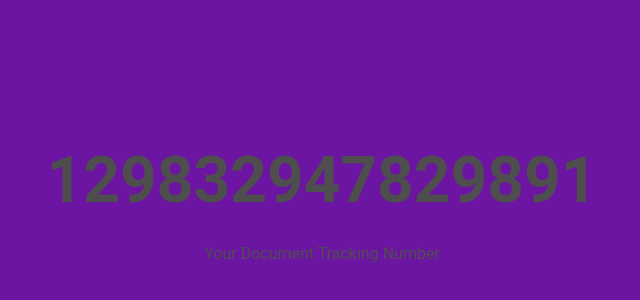
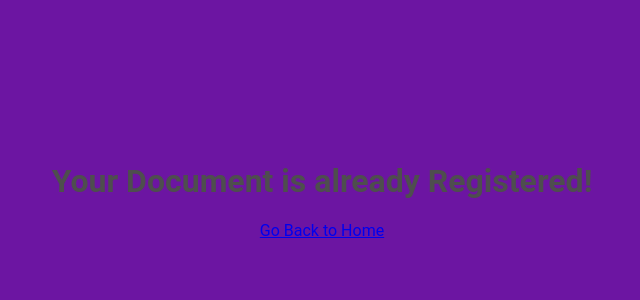
Before and after one commit to itsjec/document-tracking, a Vue app: page /usertracking in a window 1280 px wide. Shown: the part 218-518 px from the top of the page, without its empty margins (318-958 px from the left). Built offline with nearby package versions, Linux system fonts and the light colour scheme; no server answers.

Commit message:
User Inital Initial

```diff
--- a/package.json
+++ b/package.json
@@ -11,7 +11,8 @@
     "core-js": "^3.8.3",
     "register-service-worker": "^1.7.2",
     "vue": "^3.2.13",
-    "vue-router": "^4.0.3"
+    "vue-router": "^4.0.3",
+    "vuex": "^4.1.0"
   },
   "devDependencies": {
     "@vue/cli-plugin-babel": "~5.0.0",
--- a/src/router/index.js
+++ b/src/router/index.js
@@ -1,4 +1,4 @@
-import { createRouter, createWebHistory } from 'vue-router'
+import { createRouter, createWebHistory } from 'vue-router';
 import LogIn from '../views/LogIn.vue'
 import UserRegistration from '../views/UserRegistration.vue'
 import AdminIndex from '../views/Admin/AdminIndex.vue'
@@ -56,7 +56,8 @@ const routes = [
   },
   {
     path: '/usertracking',
-    component: UserTracking
+    component: UserTracking,
+
   },
   {
     path: '/useradd',
@@ -71,7 +72,6 @@ const routes = [
     component: () => import(/* webpackChunkName: "about" */ '../views/AboutView.vue')
   }
 ]
-
 const router = createRouter({
   history: createWebHistory(process.env.BASE_URL),
   routes
--- a/src/views/User/UserAddDocu.vue
+++ b/src/views/User/UserAddDocu.vue
@@ -90,6 +90,7 @@
         dateReceived: '',
         Location: null,
       },
+      trackingNumber: '',
     };
   },
   created() {
@@ -106,12 +107,10 @@
     },
     async submitDocument() {
       try {
-          const response = await axios.post('http://localhost:8080/api/documents/insert', this.formData);
-
+        const response = await axios.post('api/documents/insert', this.formData);
         if (response.data.success) {
           console.log(response.data.message);
 
-            // Redirect to /usernotif
           this.$router.push('/usertracking');
         } else {
           console.error('Document insertion failed');
--- a/src/views/User/UserTracking.vue
+++ b/src/views/User/UserTracking.vue
@@ -1,31 +1,66 @@
 <template>
-    <div class="tracking-number-container">
-      <h1 class="tracking-number">{{ trackingNumber }}</h1>
-      <p>Your Document Tracking Number</p>
+    <div class="success-page">
+      <h1>Your Document is already Registered!</h1>
+
+      <!-- Display tracking number if available -->
+      <div v-if="trackingNumber" class="tracking-section">
+        <p class="tracking-number">{{ trackingNumber }}</p>
+        <p class="note">Take a note of your document tracking number</p>
+      </div>
+
+      <router-link to="/user">Go Back to Home</router-link>
     </div>
   </template>
 
   <script>
+  import axios from 'axios';
+
   export default {
     data() {
       return {
-        trackingNumber: '129832947829891', // Replace with your actual tracking number
+        trackingNumber: null,
       };
+    },
+    mounted() {
+      // Fetch the last inserted tracking number
+      this.fetchLastInsertedTrackingNumber();
+    },
+    methods: {
+      async fetchLastInsertedTrackingNumber() {
+        try {
+          const response = await axios.get('/api/documents/last-inserted-tracking-number');
+          console.log('Response:', response);
+
+          // Assuming the API response has a 'TrackingNumber' property
+          this.trackingNumber = response.data.TrackingNumber;
+
+        } catch (error) {
+          console.error('Error fetching last inserted tracking number:', error);
+        }
+      },
     },
   };
   </script>
 
   <style scoped>
-  .tracking-number-container {
+  .success-page {
     display: flex;
     flex-direction: column;
     align-items: center;
     justify-content: center;
-    height: 100vh; /* Make the container full height of the viewport */
+    height: 100vh; /* Use 100% of the viewport height */
+  }
+
+  .tracking-section {
+    margin-top: 20px;
+    text-align: center; /* Center text within tracking-section */
   }
 
   .tracking-number {
-    font-size: 4em; /* Adjust the font size as needed */
-    margin-bottom: 10px;
+    font-size: 65px; /* Adjust the font size as needed */
+  }
+
+  .note {
+    font-size: 25px; /* Adjust the font size as needed */
   }
   </style>
```
Also changed, not shown: 1 other file (tests, documents, lock files or other folders). Lines whose indentation alone changed are shown as unchanged.
